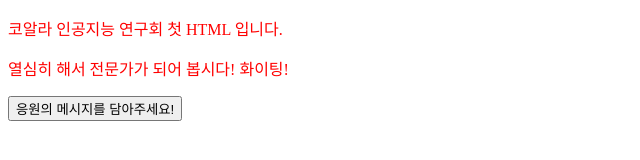
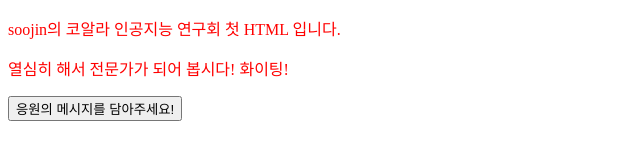
Before and after one commit to soojin-jo/coala, a plain HTML site: page index.html in a window 1280 px wide. Shown: the whole page, without its empty margins (0-640 px from the left). Drawn offline with Linux system fonts and the light colour scheme.

Commit message:
soojin추가!

```diff
--- a/index.html
+++ b/index.html
@@ -9,7 +9,7 @@
     <script src="app.js"></script>
 </head>
 <body>
-    <p>코알라 인공지능 연구회 첫 HTML 입니다.</p>
+    <p>soojin의 코알라 인공지능 연구회 첫 HTML 입니다.</p>
     <p>
         열심히 해서 전문가가 되어 봅시다!
         <span>화이팅!</span>
```
